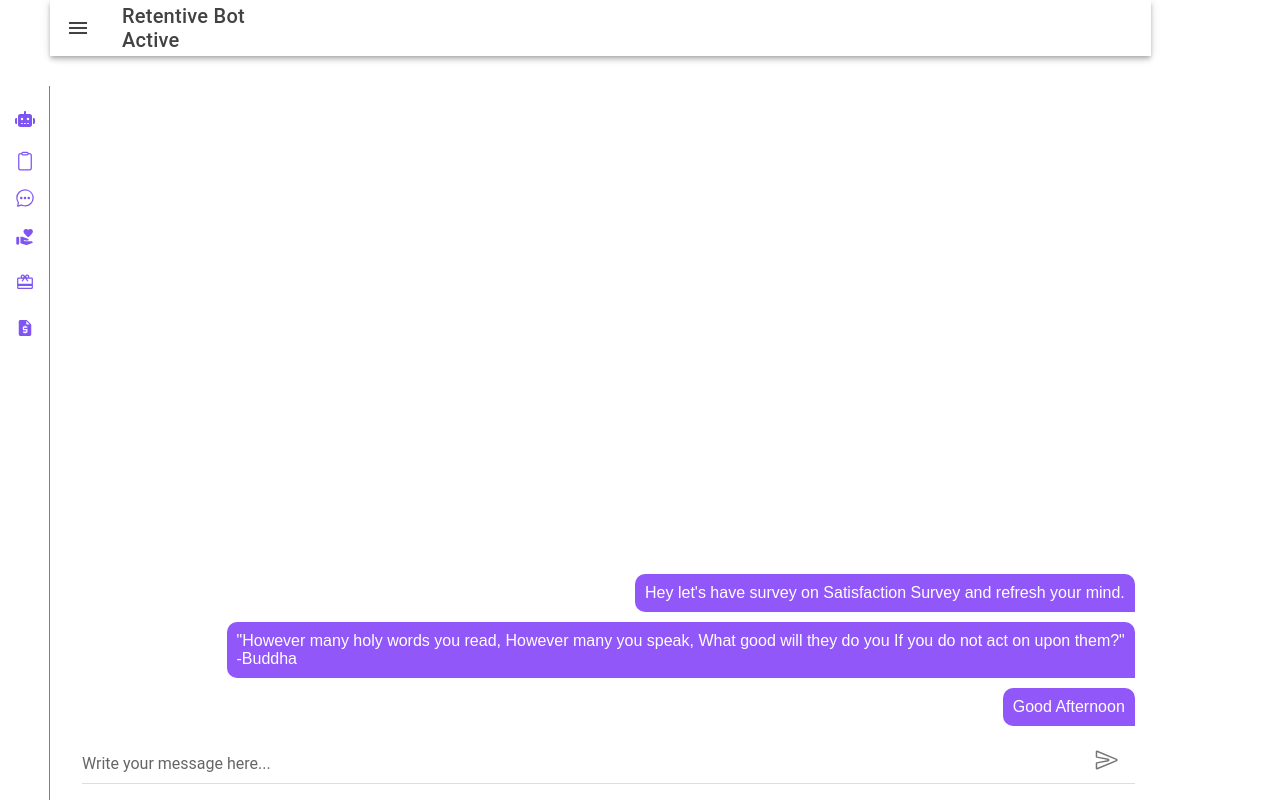
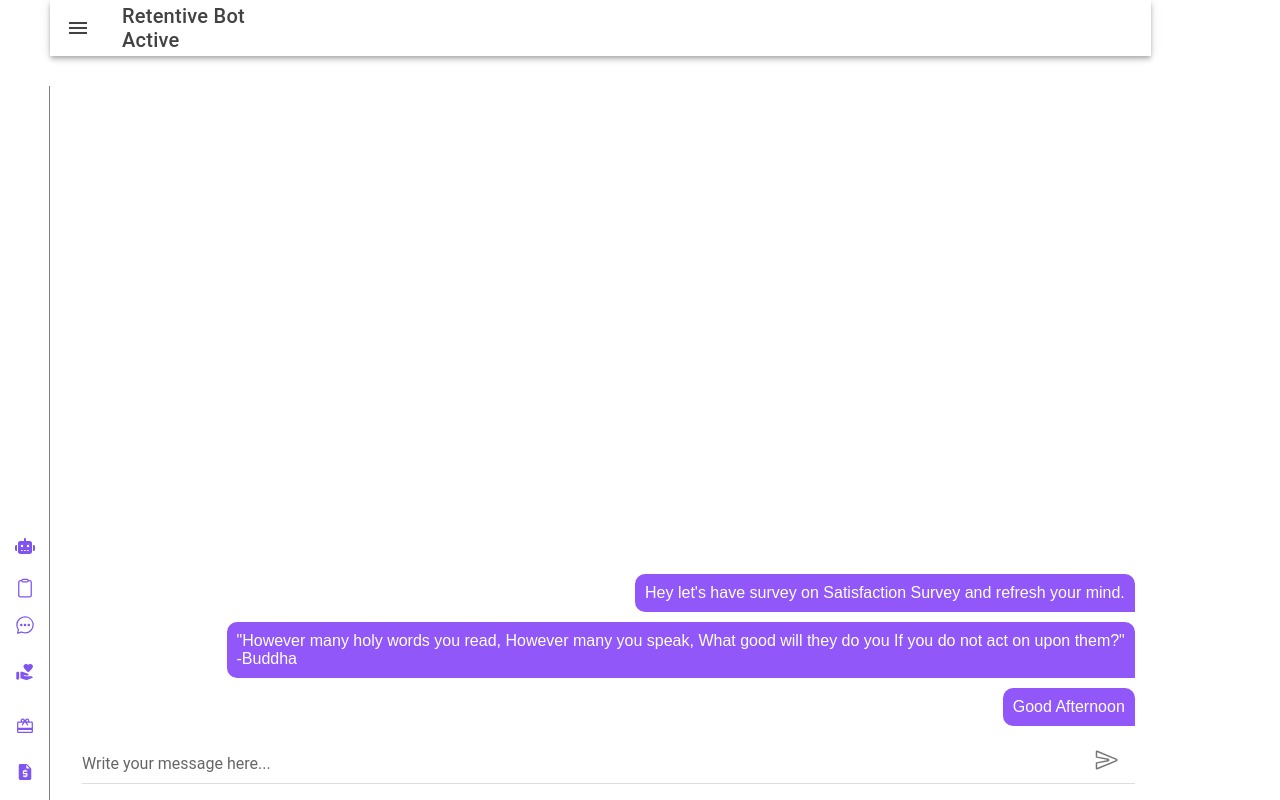
Before and after one commit to C0dewithLokesh/Retentive-bot, a React (Vite) app: page /home in a window 1280 px wide. Built offline with nearby package versions, Linux system fonts and the light colour scheme.

Commit message:
splitpane tailwind

```diff
--- a/src/components/SplitPane/SplitPane.tsx
+++ b/src/components/SplitPane/SplitPane.tsx
@@ -87,7 +87,7 @@ const SplitPane = () => {
         {/*
           SideBar Content
         */}
-        <div className={`main-sidebar`}>
+        <div className={`main-sidebar w-40 h-full`}>
           <div className="ion-padding p-10">
             {/* ChatBot */}
             <IonItem className="ion-item" routerLink="/home">
--- a/src/theme/variables.css
+++ b/src/theme/variables.css
@@ -302,10 +302,6 @@ ion-router-outlet {
   gap: 10px;
 }
 
-.margin-96 {
-  margin-top: 96px;
-}
-
 .hr-dropdown p {
   margin: 0;
 }
@@ -313,11 +309,6 @@ ion-router-outlet {
 /*
   SideBarContent
 */
-
-.main-sidebar {
-  width: 160px;
-  height: 100%;
-}
 
 .sidebar-item {
   padding: 0 5px;
```
